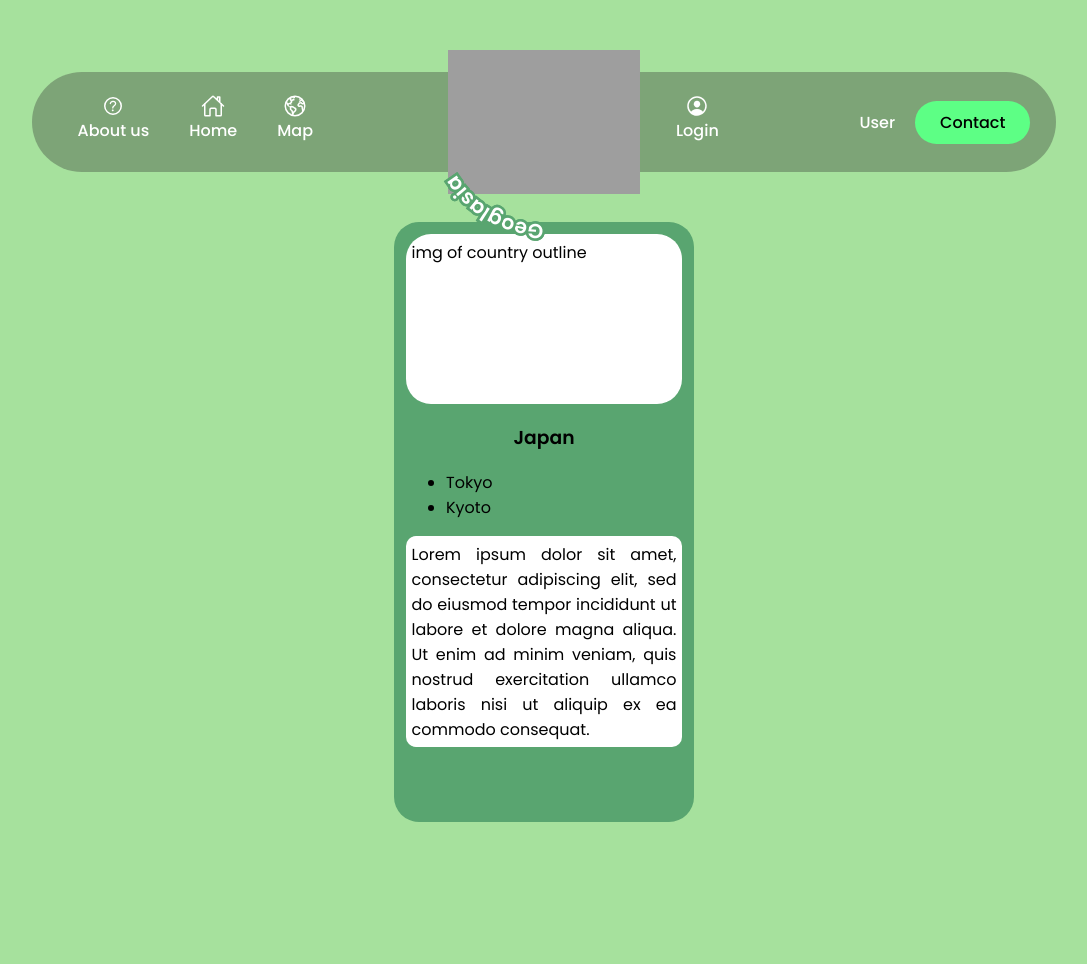
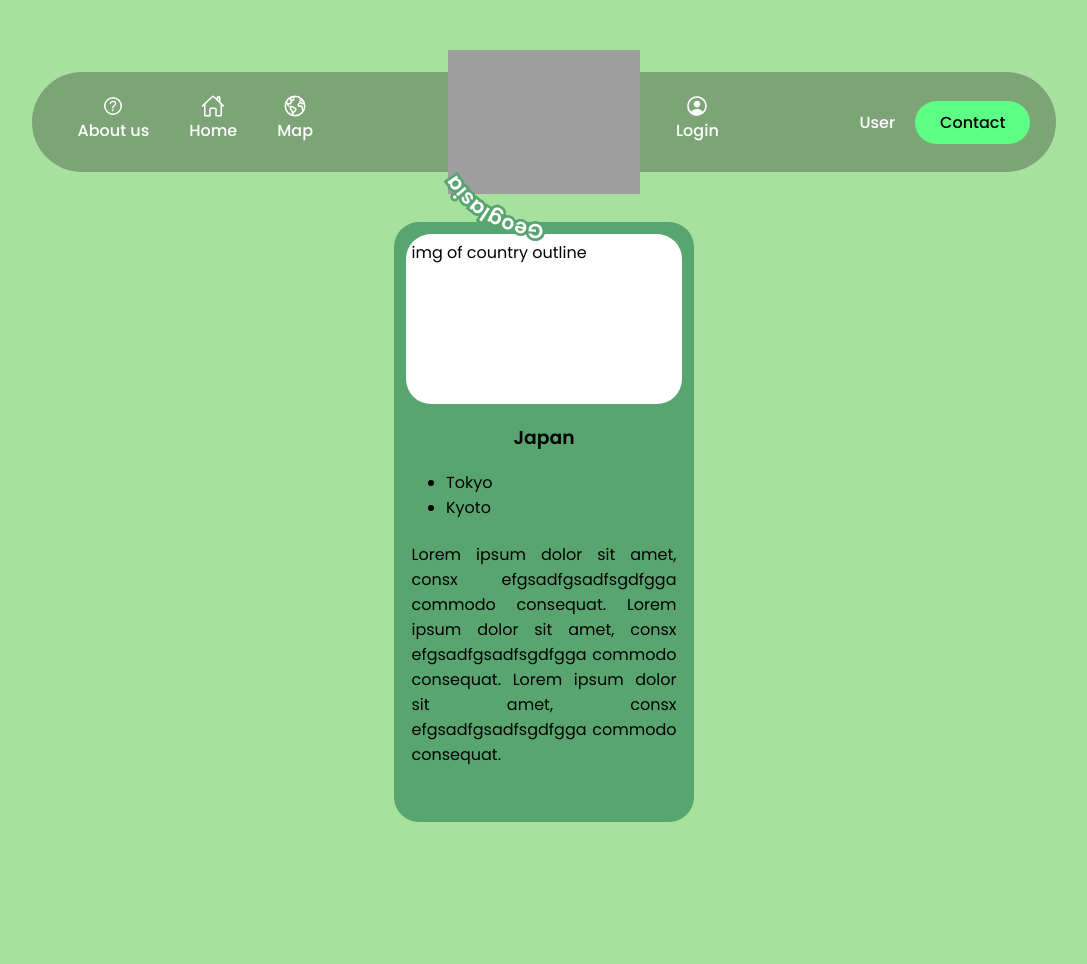
Before and after one commit to S1lvveer/Geoglasia, a PHP site: page /home.php in a window 1280 px wide. Shown: the top 964 px of the page, without its empty margins (96-1183 px from the left). Run offline with PHP 8.4, Linux system fonts and the light colour scheme; some web fonts are replaced; grey boxes are pictures that could not be loaded.

```diff
--- a/website/css/style.css
+++ b/website/css/style.css
@@ -247,13 +247,12 @@ div.nav-links {
 .card h3{
     text-align: center;
 }
-.card p{
+.description{
     text-align: justify;
-    background-color: #fff;
 
     padding: 2%;
     border-radius: 10px;
-    justify-self: end;
+    max-height: 50px;
 }
 
 .img-sect{
--- a/website/home.php
+++ b/website/home.php
@@ -112,15 +112,9 @@
                 <li>Kyoto</li>
             </ul>
 
-            <p>
-            Lorem ipsum dolor sit amet, consectetur adipiscing elit,
-            sed do eiusmod tempor incididunt ut labore et dolore magna aliqua.
-            Ut enim ad minim veniam, quis nostrud exercitation ullamco
-            laboris nisi ut aliquip ex ea commodo consequat.
+            <p class="description">
+            Lorem ipsum dolor sit amet, consx efgsadfgsadfsgdfgga commodo consequat. Lorem ipsum dolor sit amet, consx efgsadfgsadfsgdfgga commodo consequat. Lorem ipsum dolor sit amet, consx efgsadfgsadfsgdfgga commodo consequat.
             </p>
-            <!--
-                place p at the end
-            -->
         </div>
         </section>
 
```
